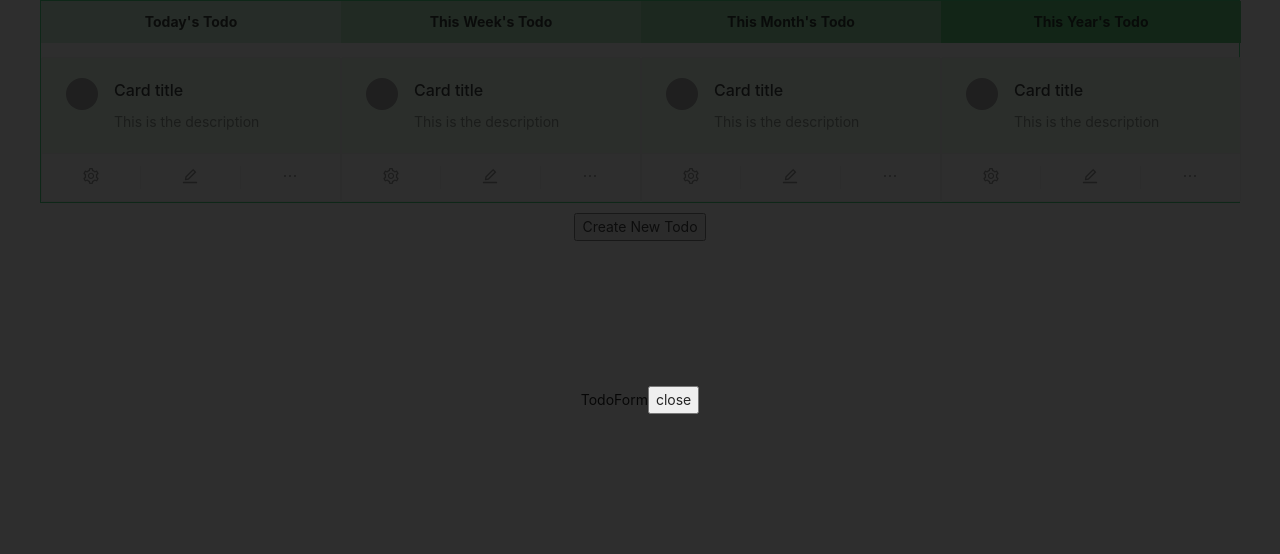
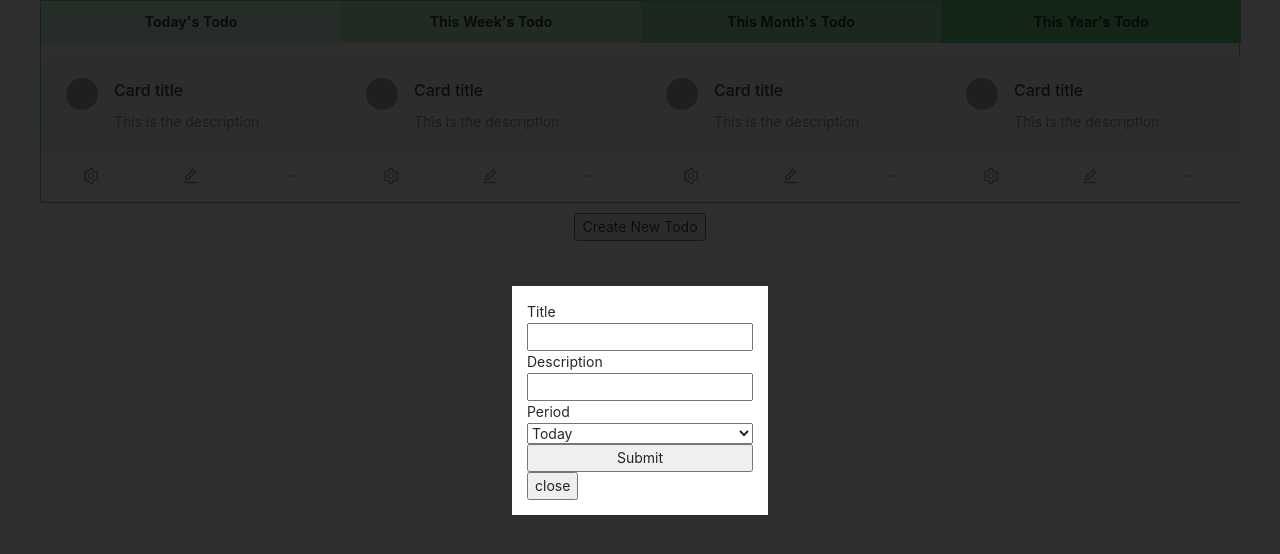
Before and after one commit to bora001/react-board, a React (Create React App) app: page / in a window 1280 px wide. Both pictures are taken after a click on the button "Create New Todo". Shown: the top 554 px of the page. Built offline with nearby package versions, Linux system fonts and the light colour scheme; grey boxes are pictures that could not be loaded.

Commit message:
add form with react-hook-form

```diff
--- a/package.json
+++ b/package.json
@@ -13,6 +13,7 @@
     "antd-demo-ts": "^0.1.0",
     "react": "^18.2.0",
     "react-dom": "^18.2.0",
+    "react-hook-form": "^7.33.0",
     "react-scripts": "5.0.1",
     "styled-components": "^5.3.5",
     "typescript": "^4.7.4",
--- a/src/component/TodoForm.tsx
+++ b/src/component/TodoForm.tsx
@@ -1,10 +1,36 @@
+import { useForm } from "react-hook-form";
+
 type todoFormType = {
   modalClose: () => void;
 };
 function TodoForm({ modalClose }: todoFormType) {
+  const {
+    register,
+    handleSubmit,
+    formState: { errors },
+  } = useForm();
+  const onSubmit = (data: any) => console.log(data);
   return (
-    <div>
-      TodoForm
+    <div style={{ padding: "15px", backgroundColor: "#fff" }}>
+      <form
+        onSubmit={handleSubmit(onSubmit)}
+        style={{ display: "flex", flexDirection: "column" }}
+      >
+        <label htmlFor="title">Title</label>
+        <input id="title" {...register("title", { required: true })} />
+        {errors.title && <p>title is required.</p>}
+        <label htmlFor="desc">Description</label>
+        <input id="desc" {...register("desc", { required: true })} />
+        {errors.desc && <p>Description is required.</p>}
+        <label htmlFor="period">Period</label>
+        <select id="period">
+          <option value="today">Today</option>
+          <option value="week">This Week</option>
+          <option value="month">This Month</option>
+          <option value="year">This Year</option>
+        </select>
+        <input type="submit" />
+      </form>
       <button style={{ cursor: "pointer " }} onClick={modalClose}>
         close
       </button>
```
Also changed, not shown: 1 other file (tests, documents, lock files or other folders).
